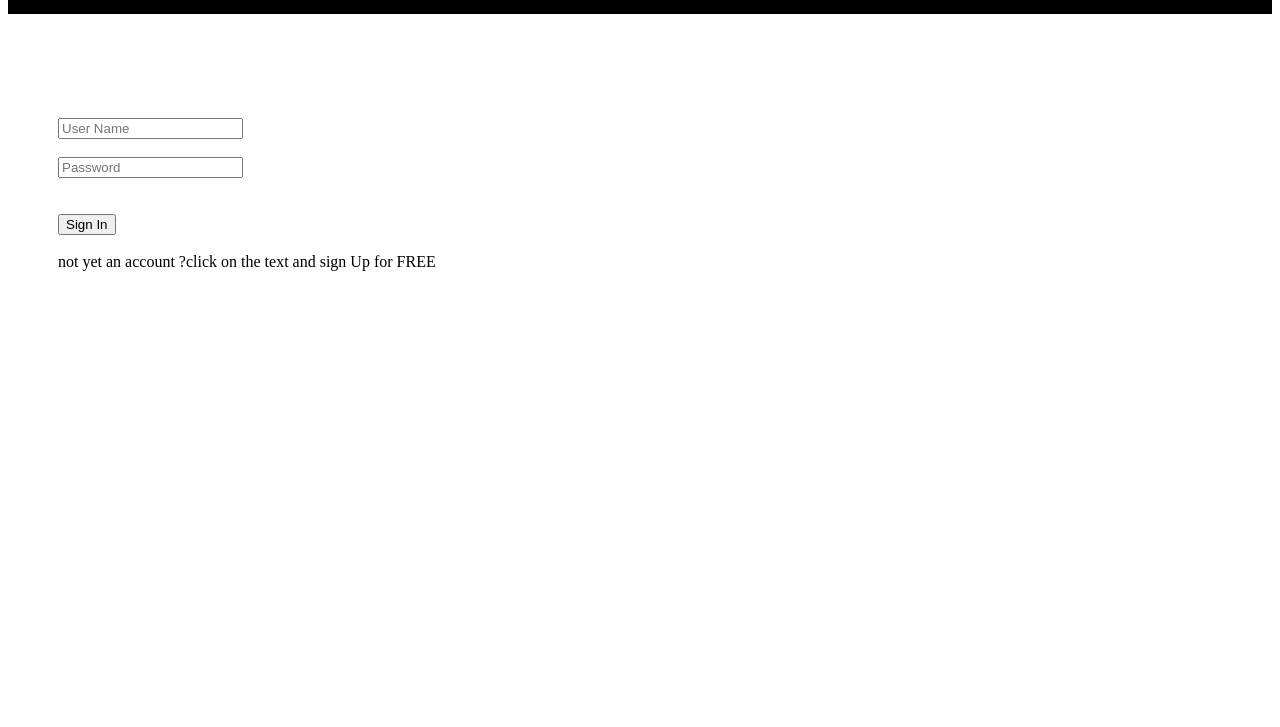
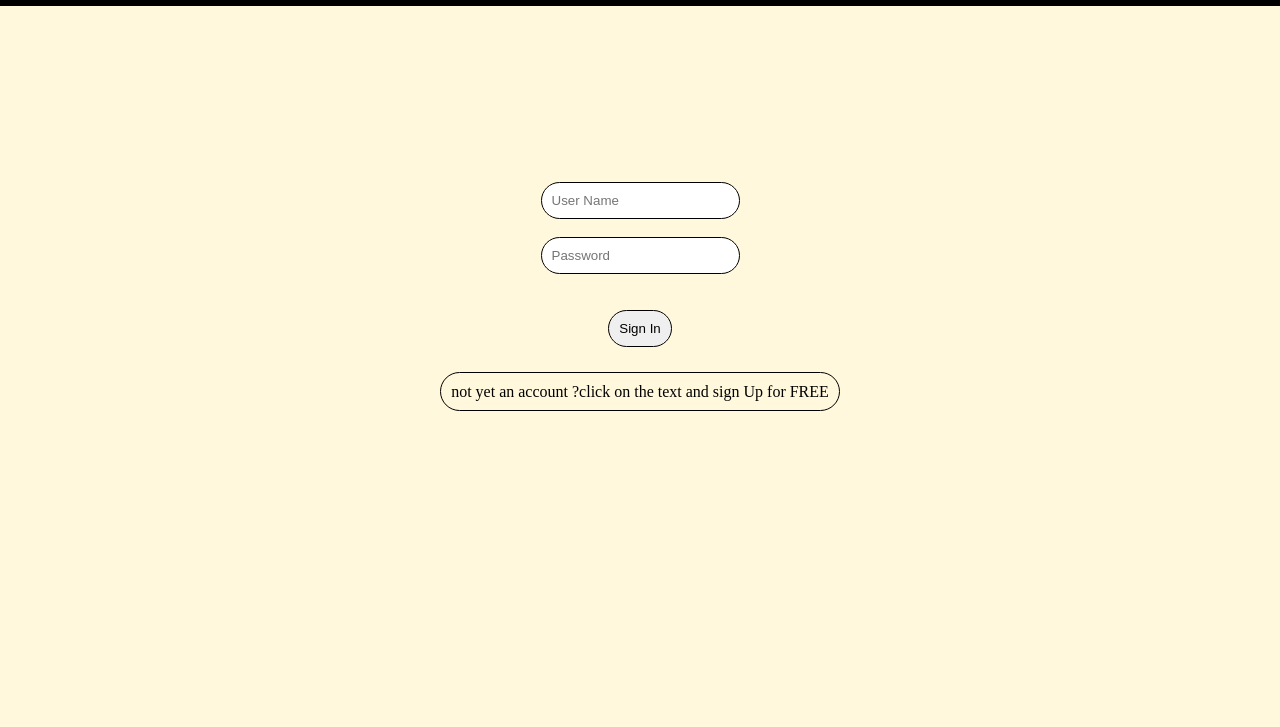
Before and after one commit to K-OProject/K-O-FinalP, a plain HTML site: page html/signIn.htm in a window 1280 px wide. Shown: the part 73-800 px from the top of the page. Drawn offline with nearby package versions, Linux system fonts and the light colour scheme; files whose address does not match are found by name.

Commit message:
sign in page and reservation page restyled

```diff
--- a/html/signIn.htm
+++ b/html/signIn.htm
@@ -14,7 +14,7 @@
     <header>
         <div class="header">
               <a  href="#">Home</a>
-              <a href="#">Reservation</a>
+              <a href="file:///C:/Users/henio/OneDrive/Desktop/duo%20project/K-O-FinalP/html/reserve.html">Reservation</a>
               <a href="#">Contact us</a>
               <a class="Sign-in active" href="#">Sign-in</a>
         </div>
@@ -36,9 +36,12 @@
     <br class="email">
     <input type="email" class="email" placeholder="your email" id="em">
     <br>
-    <button id="SI" style="display: block;">Sign In</button>
-    <button id="SU" style="display: block;">Sign Up</button>
+    <button id="SI" >Sign In</button>
+    <button id="SU" >Sign Up</button>
     <br>
+    <br>
+    <br>
+
     <label id="signUp">not yet an account ?click on the text and sign Up for FREE</label>
 
     </form>
--- a/style/reservation.css
+++ b/style/reservation.css
@@ -1,9 +1,15 @@
 body{
     background: url("file:///C:/Users/henio/OneDrive/Desktop/duo project/K-O-FinalP/assets/log-in.gif")no-repeat;
+    margin: 0;
+    padding: 0;
     background-position-x: 50%;
     background-position-y: 260px;
+    text-align: center;
+
 
 }
+
+
 .films{
     display: inline;
 }
--- a/style/stylesignin.css
+++ b/style/stylesignin.css
@@ -1,3 +1,61 @@
+body {
+	margin: 0;
+	padding: 0;
+	background-color: #FFF8DC;
+
+	text-align: center;
+}
+
 form{
-	padding: 50px;
+	width: 300px
+    border: 1px solid;
+	background: #fff;
+	padding: 20px;
+	margin: 8% auto;
+	display: inline-block;
+	background-color: #FFF8DC;
+	border-radius: 25px;
+
 }
+
+form #userN {
+     padding: 10px;
+	 border: 1px solid;
+	 border-radius: 25px;
+}
+
+form #pass {
+     padding: 10px;
+	 border: 1px solid;
+	 border-radius: 25px;
+}
+
+form #age {
+     padding: 10px;
+	 border: 1px solid;
+	 border-radius: 25px;
+}
+
+form .email {
+     padding: 10px;
+	 border: 1px solid;
+	 border-radius: 25px;
+}
+
+form #SI {
+     padding: 10px;
+	 border: 1px solid;
+	 border-radius: 25px;
+}
+
+form #SU {
+     padding: 10px;
+	 border: 1px solid;
+	 border-radius: 25px;
+}
+
+form #signUp {
+	 padding: 10px;
+	 border: 1px solid;
+	 border-radius: 25px;
+}
```
